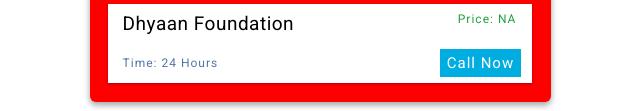
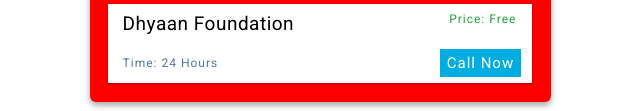
Before and after one commit to veerbajaj1/sos, a plain HTML site: page panchkula.html in a window 1280 px wide. Shown: the part 1163-1274 px from the top of the page, 331-971 px from the left. Drawn offline with Linux system fonts and the light colour scheme.

Commit message:
Update panchkula.html

```diff
--- a/panchkula.html
+++ b/panchkula.html
@@ -207,7 +207,7 @@ body {background-color: white;max-width:470px;margin:auto;}
               <div class="contact-card">
                 <div class="contact-card-heading">
                   <span class="heading-head">Dhyaan Foundation</span>
-                  <span class="heading-price">Price: NA</span><br>
+                  <span class="heading-price">Price: Free</span><br>
                   <span class="heading-location"></span>
                 </div>
                 <br>
```
